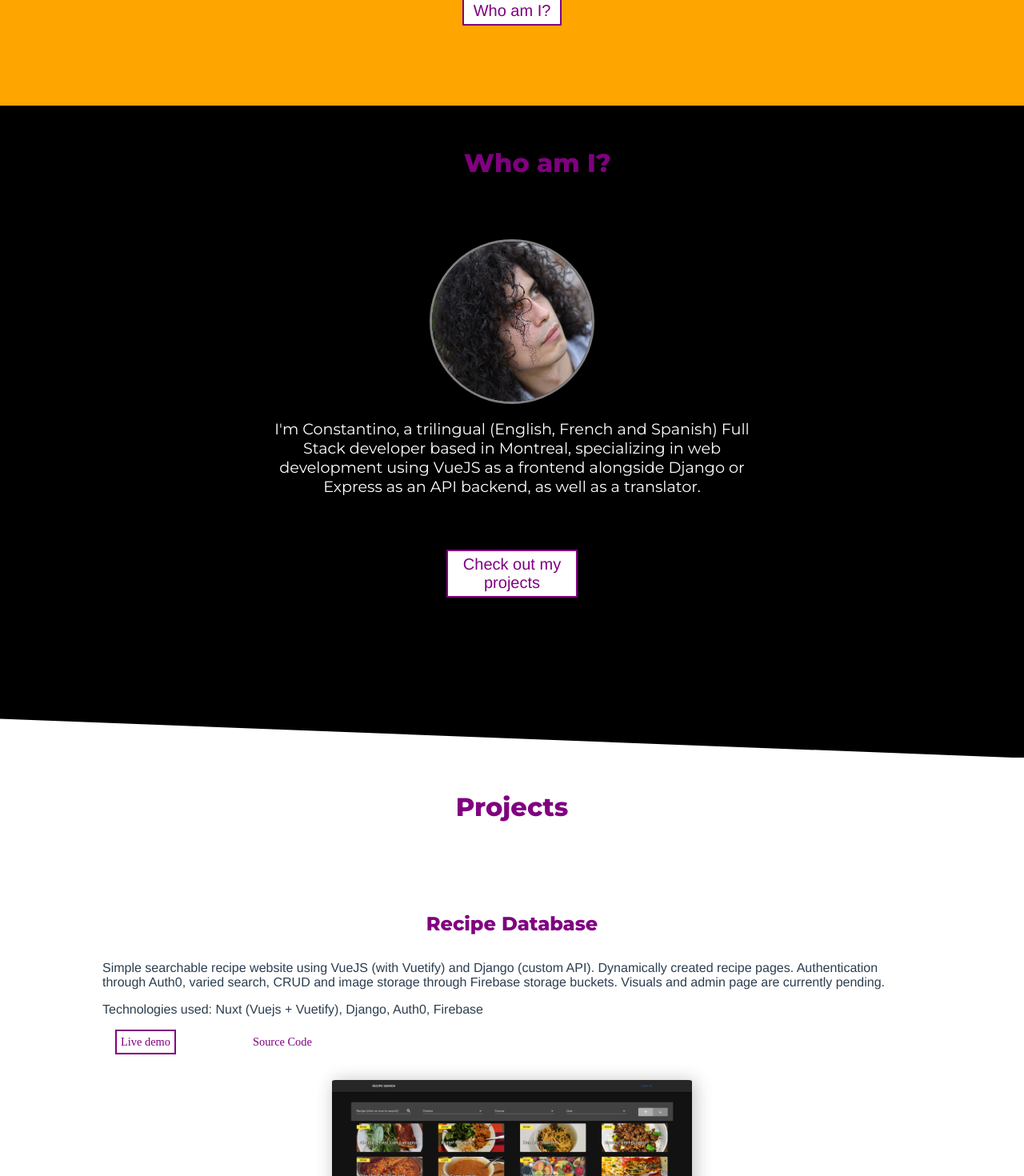
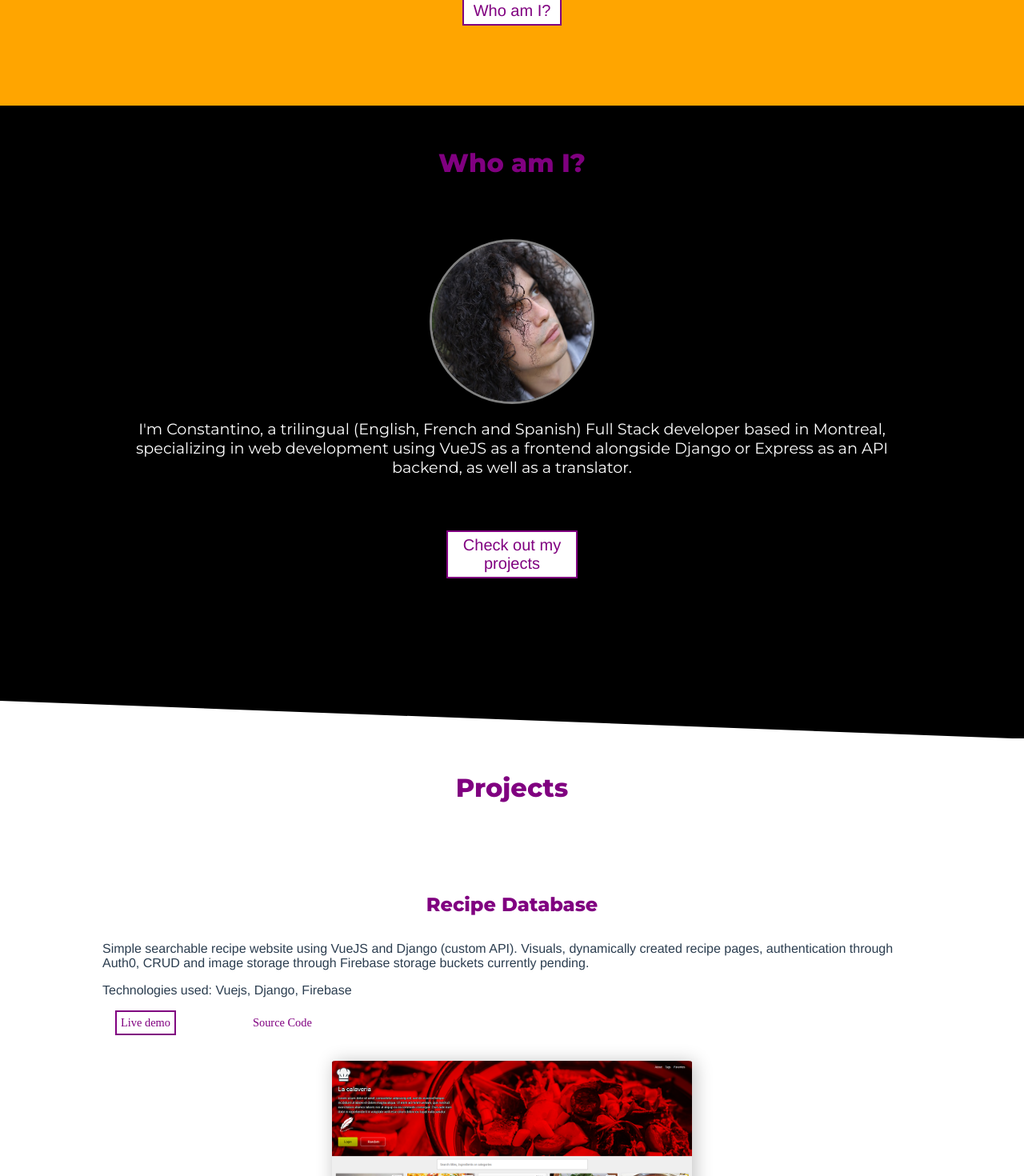
Before and after one commit to antinomezco/portfolio2021, a Vue app: page / in a window 1280 px wide. Shown: the part 1067-2537 px from the top of the page at 80% size. Built offline with nearby package versions, Linux system fonts and the light colour scheme.

Commit message:
fix alignment photo and skills

```diff
--- a/src/components/PhotoDesc.vue
+++ b/src/components/PhotoDesc.vue
@@ -186,13 +186,15 @@ and (max-device-width : 1024px) {
         -ms-flex-direction: column;
             flex-direction: column;
   }
-  .who-am-i {
-    width: 110%;
-  }
+
 
   img {
     margin-left: auto;
     margin-right: auto;
+  }
+
+  .hero-container {
+    max-width: 80%
   }
 
   .hero {
--- a/src/components/Projects.vue
+++ b/src/components/Projects.vue
@@ -54,12 +54,12 @@ export default {
           id: 1,
           name: "recipe",
           title: "Recipe Database",
-          link: "https://cookingnuxt.herokuapp.com/",
+          link: "https://agitated-hermann-0d809c.netlify.app/",
           img: "",
-          source:"https://github.com/antinomezco/cookingnuxt",
-          tech: "Nuxt (Vuejs + Vuetify), Django, Auth0, Firebase",
+          source:"",
+          tech: "Vuejs, Django, Firebase",
           desc:
-            "Simple searchable recipe website using VueJS (with Vuetify) and Django (custom API). Dynamically created recipe pages. Authentication through Auth0, varied search, CRUD and image storage through Firebase storage buckets. Visuals and admin page are currently pending.",
+            "Simple searchable recipe website using VueJS and Django (custom API). Visuals, dynamically created recipe pages, authentication through Auth0, CRUD and image storage through Firebase storage buckets currently pending.",
         },
         {
           id: 2,
@@ -266,6 +266,10 @@ img:active {
     width: 80%;
   }
 
+  .skills-list-container {
+    justify-content: normal;
+  }
+
   .projects {
     padding-top: 0;
   }
--- a/src/components/Skills.vue
+++ b/src/components/Skills.vue
@@ -152,6 +152,7 @@ h3 {
 @media only screen and (max-device-width: 1024px) {
   .skills-list-container {
     width: 80%;
+    justify-content: normal;
   }
   .skills {
     -webkit-clip-path: polygon(0 5%, 100% 0, 100% 100%, 0% 100%);
```
Also changed, not shown: src/assets/recipe.png.
